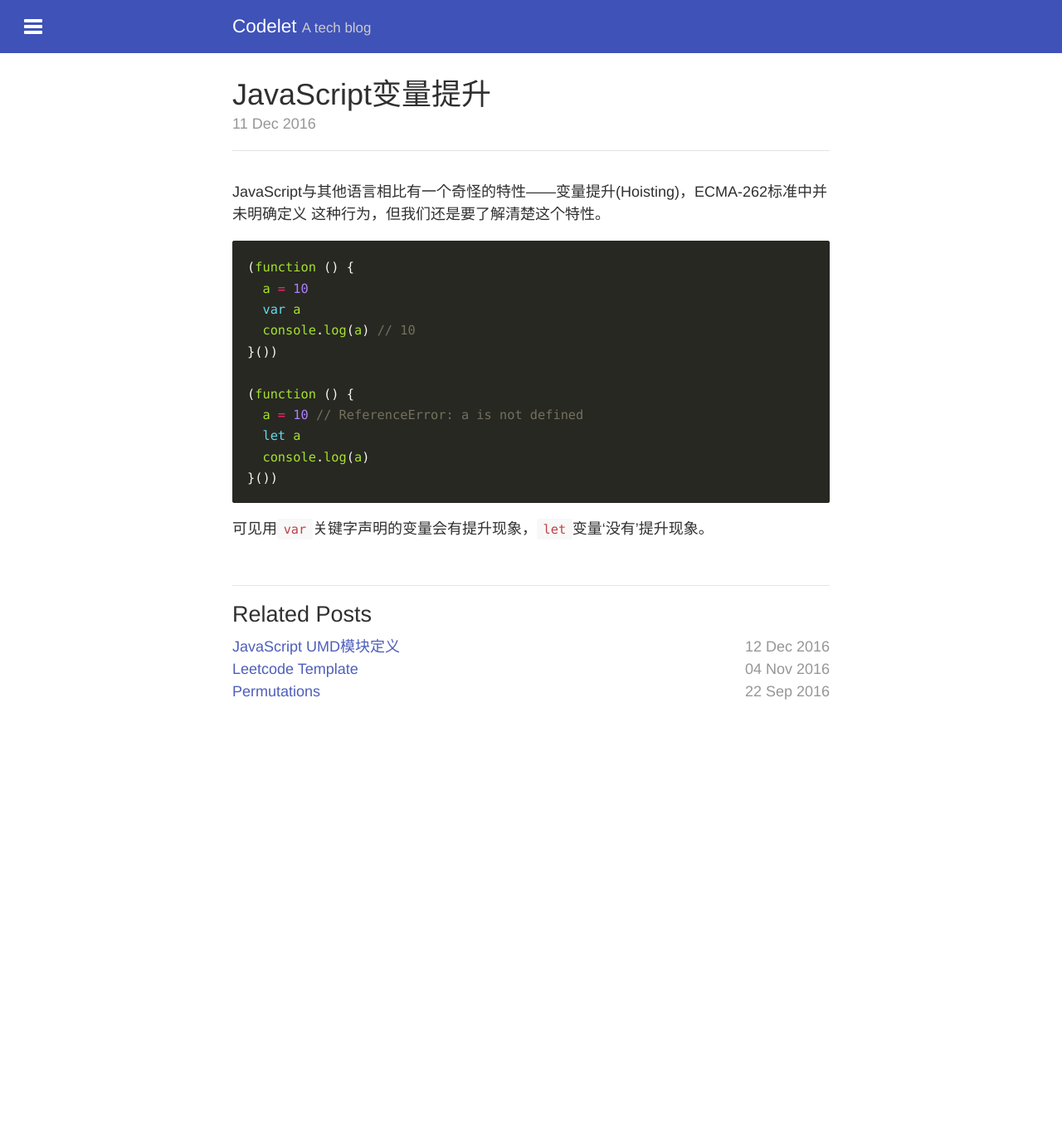
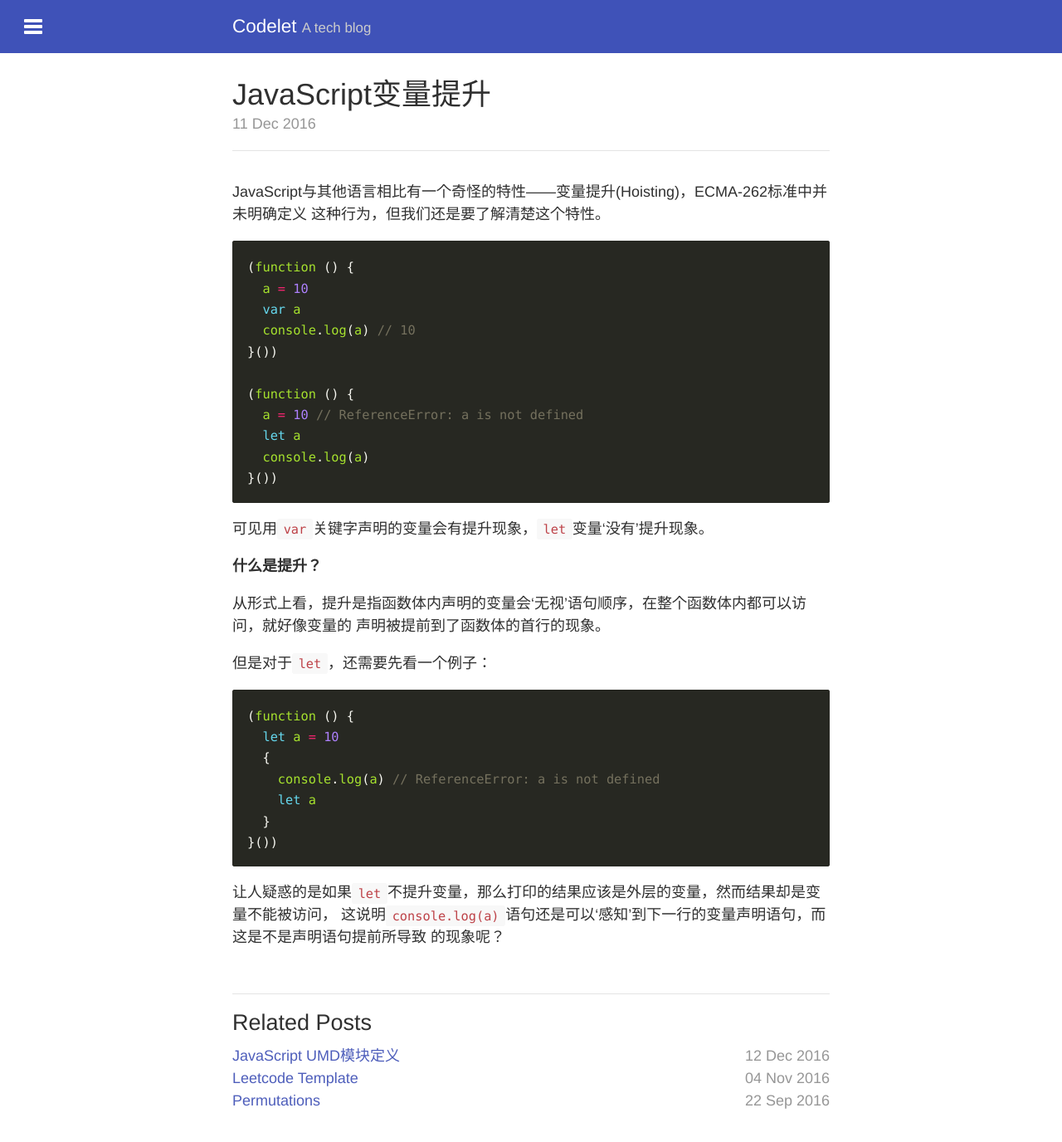
Before and after one commit to skylerlee/codelet, a Jekyll site: the page built from _posts/2016-12-11-javascript-hoisting.md, in a window 1280 px wide. Shown: the whole page at 83% size. Built offline with Jekyll 4.4.1, drawn with Linux system fonts in a browser that asks for light colours; before the commit the page ends 900 px from its top, so only the background shows below that.

Commit message:
Update post

````diff
--- a/_posts/2016-12-11-javascript-hoisting.md
+++ b/_posts/2016-12-11-javascript-hoisting.md
@@ -26,3 +26,24 @@ JavaScript与其他语言相比有一个奇怪的特性——变量提升(Hoisti
 ```
 
 可见用`var`关键字声明的变量会有提升现象，`let`变量‘没有’提升现象。
+
+**什么是提升？**
+
+从形式上看，提升是指函数体内声明的变量会‘无视’语句顺序，在整个函数体内都可以访问，就好像变量的
+声明被提前到了函数体的首行的现象。
+
+但是对于`let`，还需要先看一个例子：
+
+```js
+(function () {
+  let a = 10
+  {
+    console.log(a) // ReferenceError: a is not defined
+    let a
+  }
+}())
+```
+
+让人疑惑的是如果`let`不提升变量，那么打印的结果应该是外层的变量，然而结果却是变量不能被访问，
+这说明`console.log(a)`语句还是可以‘感知’到下一行的变量声明语句，而这是不是声明语句提前所导致
+的现象呢？
````
